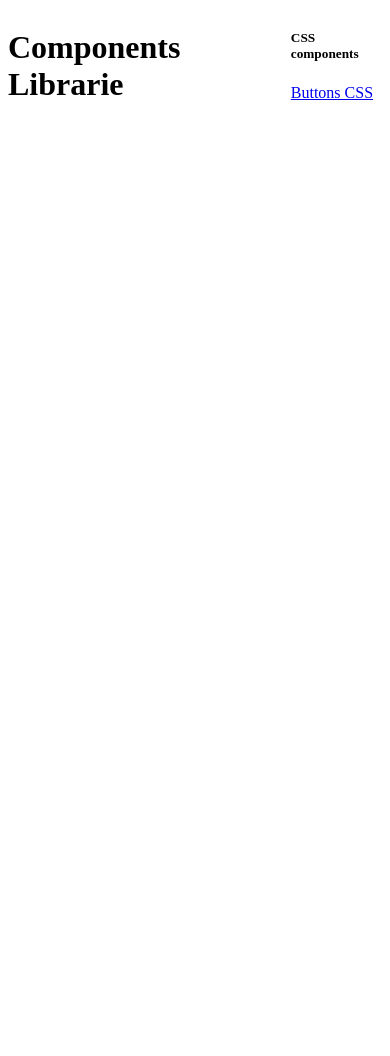
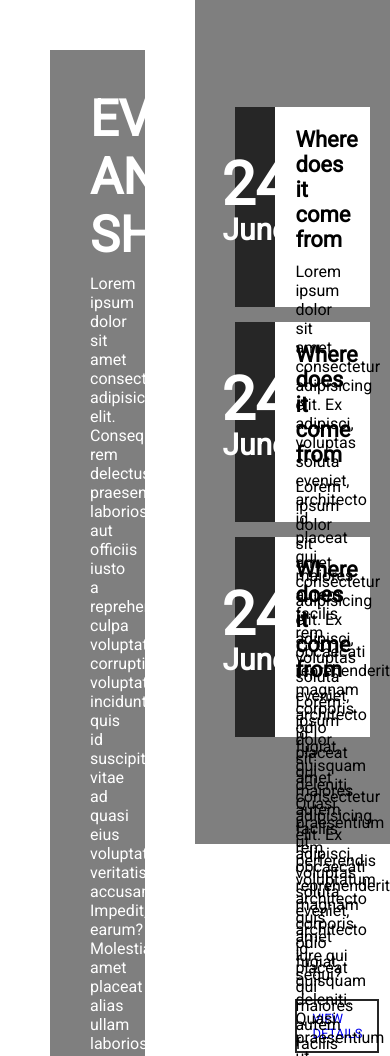
Before and after one commit to LypeHim/Components, a plain HTML site: page index.html in a window 390 px wide. Shown: the top 1056 px of the page. Before the commit the page ends 844 px from the top, so only its background shows below. Drawn offline with Linux system fonts and the light colour scheme.

Commit message:
Home iniciation - 2 columns - not responsive - without front end architecture

```diff
--- a/index.html
+++ b/index.html
@@ -3,17 +3,62 @@
     <meta charset="UTF-8">
     <meta name="viewport" content="width=device-width, initial-scale=1.0">
     <title>Components</title>
-    <link rel="stylesheet" href="/src/css/style.css">
+    <link rel="stylesheet" href="src/css/style.css">
 </head>
 <body>
-
+<!--
     <h1>Components Librarie</h1>
 
     <section>
         <h5>CSS components</h5>
         <a href="/pages/css-components/">Buttons CSS</a>
 
+    </section> -->
+
+    <section>
+        <div class="leftBox">
+            <div class="content">
+                <h1>Events And Shows</h1>
+                <p>Lorem ipsum dolor sit amet consectetur adipisicing elit. Consequuntur rem delectus praesentium, laboriosam aut officiis iusto a reprehenderit culpa voluptates corrupti voluptatum incidunt quis id suscipit vitae ad quasi eius voluptatem veritatis accusamus? Impedit, earum? Molestias amet placeat alias ullam laboriosam minima quasi atque officiis suscipit cumque, aperiam ratione ad architecto sit unde nam, doloremque enim tempora obcaecati aliquam, vero nisi numquam culpa modi! Ad error, id exercitationem ullam voluptatum suscipit impedit enim velit itaque explicabo sit harum laudantium cupiditate. </p>
+            </div>
+        </div>
+        <div class="events">
+            <ul>
+                <li>
+                    <div class="time">
+                        <h2>24<br><span>June</span></h2>
+                    </div>
+                    <div class="details">
+                        <h3>Where does it come from</h3>
+                        <p>Lorem ipsum dolor sit amet consectetur adipisicing elit. Ex adipisci, voluptas soluta eveniet, architecto id placeat qui maiores autem facilis rem obcaecati reprehenderit magnam corporis odio fugiat, quisquam deleniti. Quasi praesentium ut perferendis voluptatum architecto quis amet iure qui sequi?</p>
+                        <a href="#">View Details</a>
+                    </div>
+                    <div style="clear: both;"></div>
+                </li>
+                <li>
+                    <div class="time">
+                        <h2>24<br><span>June</span></h2>
+                    </div>
+                    <div class="details">
+                        <h3>Where does it come from</h3>
+                        <p>Lorem ipsum dolor sit amet consectetur adipisicing elit. Ex adipisci, voluptas soluta eveniet, architecto id placeat qui maiores autem facilis rem obcaecati reprehenderit magnam corporis odio fugiat, quisquam deleniti. Quasi praesentium ut perferendis voluptatum architecto quis amet iure qui sequi?</p>
+                        <a href="#">View Details</a>
+                    </div>
+                    <div style="clear: both;"></div>
+                </li>
+                <li>
+                    <div class="time">
+                        <h2>24<br><span>June</span></h2>
+                    </div>
+                    <div class="details">
+                        <h3>Where does it come from</h3>
+                        <p>Lorem ipsum dolor sit amet consectetur adipisicing elit. Ex adipisci, voluptas soluta eveniet, architecto id placeat qui maiores autem facilis rem obcaecati reprehenderit magnam corporis odio fugiat, quisquam deleniti. Quasi praesentium ut perferendis voluptatum architecto quis amet iure qui sequi?</p>
+                        <a href="#">View Details</a>
+                    </div>
+                    <div style="clear: both;"></div>
+                </li>
+            </ul>
+        </div>
     </section>
-
 </body>
 </html>
--- a/src/css/style.css
+++ b/src/css/style.css
@@ -1,4 +1,144 @@
+@import url('https://fonts.googleapis.com/css2?family=Roboto&display=swap');
 body {
-    display: flex;
-    justify-content: center;
+    /* display: flex;
+    justify-content: center; */
+    font-family: 'Roboto', sans-serif;
+    margin: 0;
+    padding: 0;
 }
+
+section {
+    /* background: url();
+    background-size: cover; */
+    height: 100vh;
+    width: 100%;
+}
+
+section .leftBox {
+    box-sizing: border-box;
+    float: left;
+    height: 100%;
+    padding: 50px;
+    width: 50%;
+}
+
+section .leftBox .content {
+    background: rgba(0,0,0,.5);
+    color: #fff;
+    padding: 40px;
+    transition: .5s;
+}
+
+section .leftBox .content:hover {
+    background: #e91e63;
+}
+
+section .leftBox .content h1 {
+    font-size: 50px;
+    margin: 0;
+    padding: 0;
+    text-transform: uppercase;
+}
+
+section .leftBox .content p {
+    margin: 10px 0 0;
+    padding: 0;
+}
+
+section .events {
+    background: rgba(0,0,0,.5);
+    box-sizing: border-box;
+    float: right;
+    height: 100%;
+    position: relative;
+    width: 50%;
+}
+
+section .events ul {
+    box-sizing: border-box;
+    margin: 0;
+    padding: 40px;
+    top: 50%;
+    transform: translateY(-50%);
+    position: absolute;
+}
+
+section .events ul li {
+    background: #fff;
+    box-sizing: border-box;
+    height: 200px;
+    list-style: none;
+    margin: 15px 0;
+}
+
+section .events ul li .time {
+    background: #262626;
+    box-sizing: border-box;
+    float: left;
+    height: 100%;
+    padding: 20px;
+    position: relative;
+    text-align: center;
+    transition: .5s;
+    width: 30%;
+}
+
+section .events ul li:hover .time {
+    background: #e91e63;
+}
+
+section .events ul li .time h2 {
+    color: #fff;
+    font-size: 60px;
+    left: 50%;
+    line-height: 45px;
+    margin: 0;
+    padding: 0;
+    position: absolute;
+    top: 50%;
+    transform: translate(-50%,-50%);
+}
+
+section .events ul li .time h2 span{
+    font-size: 30px;
+}
+
+section .events ul li .details {
+    background: #fff;
+    box-sizing: border-box;
+    float: left;
+    height: 100%;
+    padding: 20px;
+    width: 70%;
+
+}
+
+section .events ul li .details h3 {
+    font-size: 22px;
+    margin: 0;
+    padding: 0;
+    position: relative;
+}
+
+section .events ul li .details p {
+    font-size: 16px;
+    margin: 10px 0 0;
+    padding: 0;
+    position: relative;
+}
+
+section .events ul li .details a {
+    border: 2px solid #262626;
+    display: inline-block;
+    font-size: 13px;
+    margin-top: 15px;
+    padding: 10px 15px;
+    text-decoration: none;
+    text-transform: uppercase;
+    transition: .5s;
+}
+
+section .events ul li .details a:hover {
+    background: #e91e63;
+    color: #fff;
+}
```
